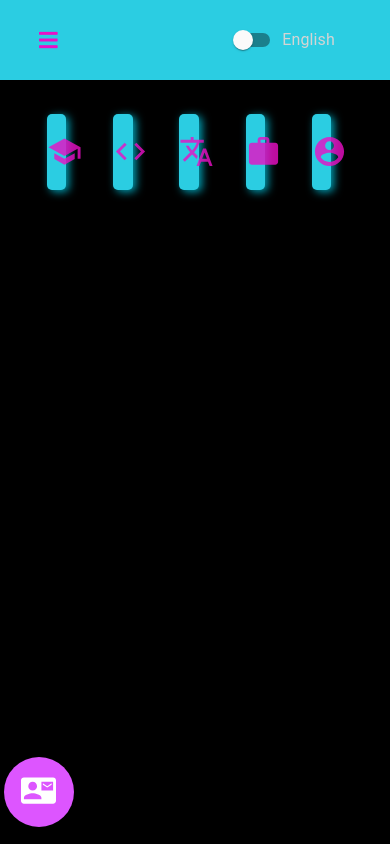
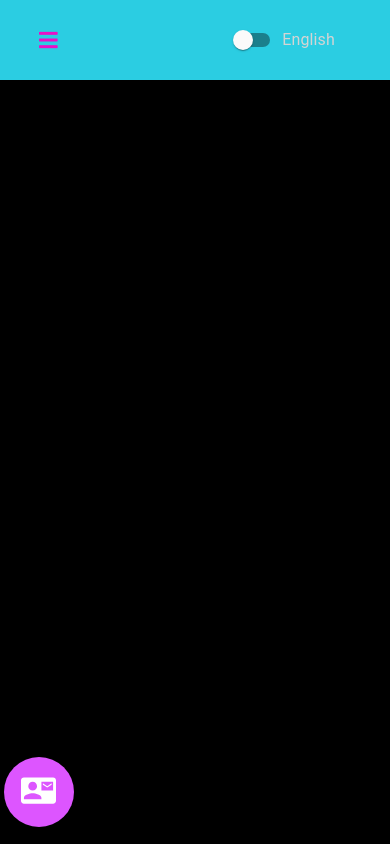
Before and after one commit to nicolasGuinazu/personal-website, a React (Create React App) app: page / in a window 390 px wide. Built offline with nearby package versions, Linux system fonts and the light colour scheme.

Commit message:
media q to hide cards in mobile

```diff
--- a/src/components/Cards.module.css
+++ b/src/components/Cards.module.css
@@ -1,31 +1,9 @@
 
-@media (min-width:320px) and (max-width: 767px)  {
+@media (min-width:300px) and (max-width: 767px)  {
     .cards{
-
-        display: flex;
-        margin: auto;
-        height: 90%;
-        width: 100%;
-        margin: 0 auto;
-        position: fixed;
-        bottom: 37%;
-        align-items: center;
-        flex-wrap: wrap;
-        opacity: 1;
-        animation: example 2s;
+    display: none;
     }
 
-    .icon{
-        color:rgb(235, 15, 198);
-        z-index: 10;
-        margin: auto;
-        opacity: 0.8;
-        width: 100%;
-        height: 100%;
-    }
-    .icon:hover{
-        opacity: 1;
-    }
 }
 
 @media (min-width:768px )and (max-width: 1085px)  {
```
